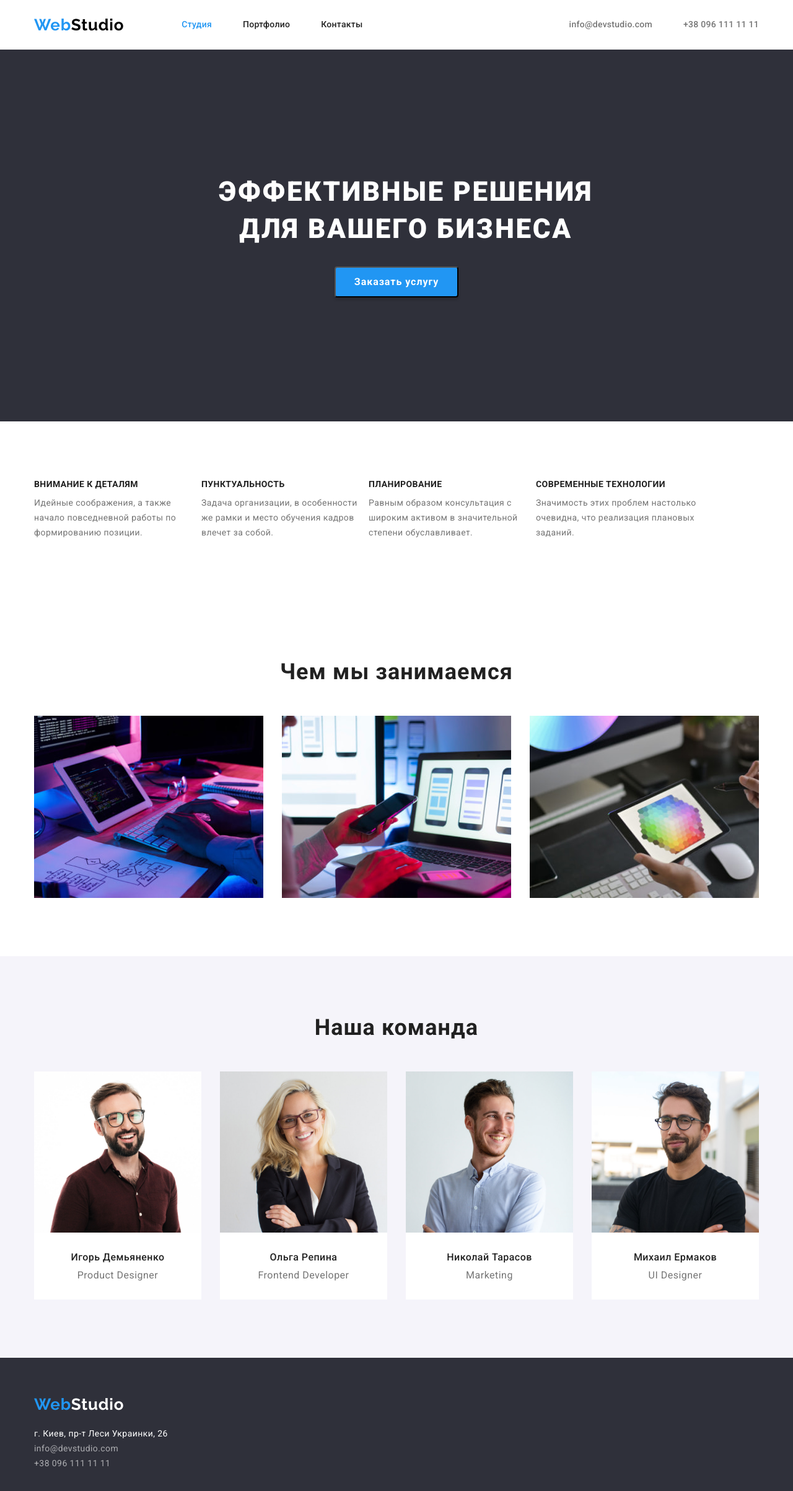
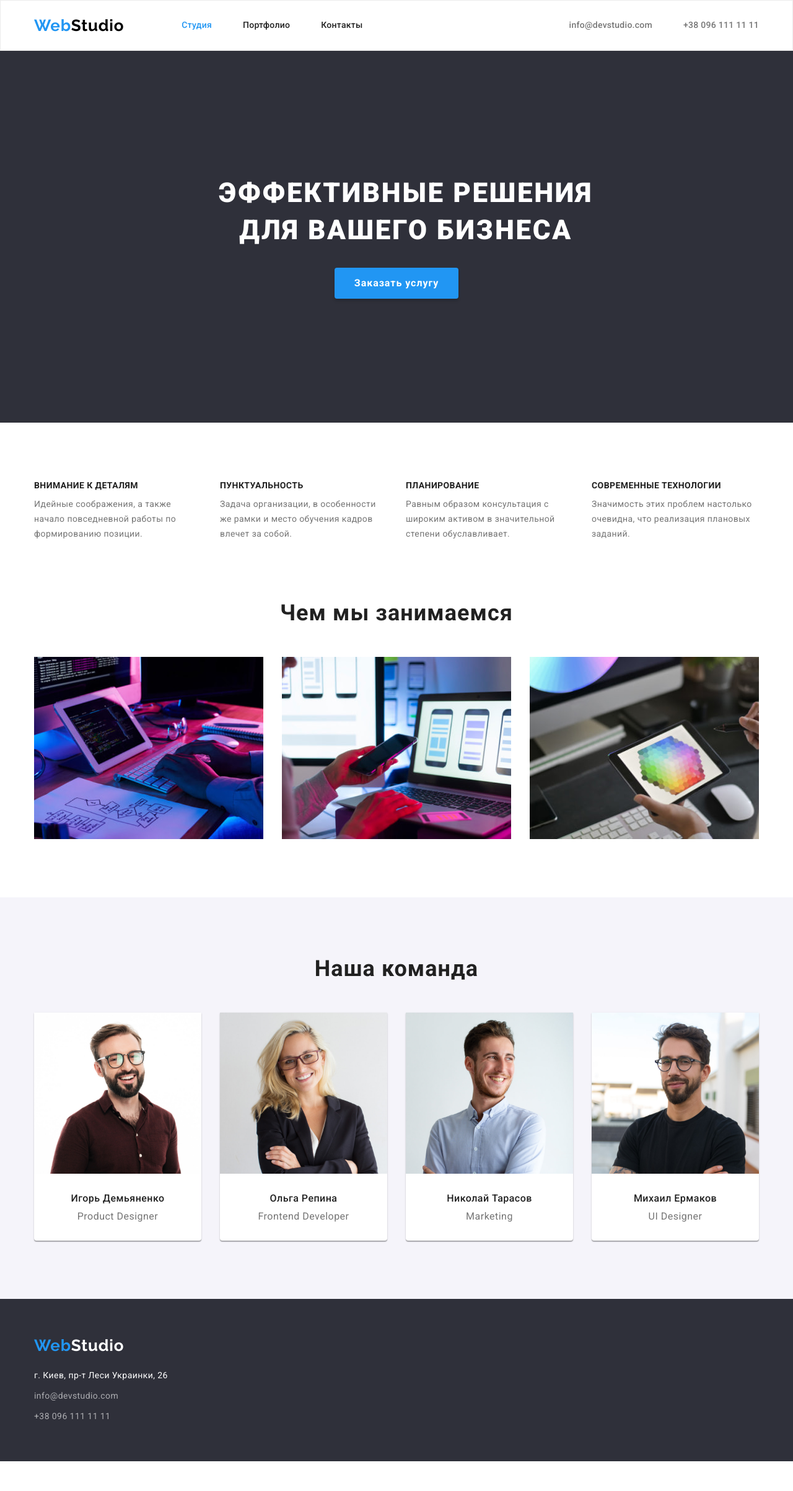
Before and after one commit to Oleksii26/goit-markup-hw-03, a plain HTML site: page index.html in a window 1280 px wide. Shown: the whole page at 62% size. After the commit the page ends 2358 px from the top, so only its background shows below. Drawn offline with nearby package versions, Linux system fonts and the light colour scheme.

Commit message:
chekpoint

```diff
--- a/css/styles.css
+++ b/css/styles.css
@@ -10,6 +10,8 @@
   --accent-bg-color: #2f303a;
   --main-bg-cl: #ffffff;
   --btn-hover-cl: #188ce8;
+  --section-team-color: #f5f4fa;
+  --our-team-color: #ffffff;
 }
 .visually-hidden {
   position: absolute;
@@ -41,6 +43,9 @@ p {
 }
 img {
   display: block;
+}
+header {
+  border: 1px solid #ececec;
 }
 .container {
   outline: 1px solid none;
@@ -134,7 +139,6 @@ img {
 
 .section-hero {
   background-color: var(--accent-bg-color);
-  height: 600px;
   align-items: center;
   padding-top: 200px;
   padding-bottom: 200px;
@@ -159,17 +163,16 @@ img {
 }
 
 .active-btn {
-  width: 200px;
-  height: 50px;
+  padding: 10px 32px;
   left: 700px;
   top: 430px;
   background: var(--accent-color);
   box-shadow: 0px 4px 4px rgba(0, 0, 0, 0.15);
   border-radius: 4px;
+  border: none;
 }
 .btn {
   font-family: var(--main-font);
-  font-style: normal;
   font-weight: 700;
   font-size: 16px;
   line-height: 1.88;
@@ -207,11 +210,13 @@ img {
 .Benefits-list {
   list-style: none;
   display: flex;
-  height: 101px;
-  width: 1170px;
 }
 .benefits-block {
   width: 270px;
+  margin-right: 30px;
+}
+.benefits-block:last-child {
+  margin-right: 0;
 }
 .Benefits {
   margin-bottom: 10px;
@@ -234,17 +239,18 @@ img {
 .our-team {
   list-style: none;
   display: flex;
-  width: 1170px;
-  height: 368px;
 }
 .our-team-item {
   margin-right: 30px;
-  width: 270px;
-  height: 368px;
-  background-color: white;
+  box-shadow: 0px 1px 3px rgba(0, 0, 0, 0.12), 0px 1px 1px rgba(0, 0, 0, 0.14),
+    0px 2px 1px rgba(0, 0, 0, 0.2);
+  border-radius: 0px 0px 4px 4px;
+
+  background-color: var(--our-team-color);
 }
-.our-team-item img {
-  margin-bottom: 30px;
+.wraper {
+  padding-top: 30px;
+  padding-bottom: 30px;
 }
 .our-team-item .name {
   margin-bottom: 10px;
@@ -252,7 +258,9 @@ img {
 .our-team-item:last-child {
   margin-right: 0;
 }
-
+.about {
+  padding-top: 0;
+}
 .about .list {
   display: flex;
 }
@@ -273,7 +281,7 @@ img {
   letter-spacing: 0.03em;
 }
 .section-team {
-  background-color: #f5f4fa;
+  background-color: var(--section-team-color);
 }
 .position {
   font-family: var(--main-font);
@@ -291,7 +299,6 @@ img {
 }
 .btn-container .btn-list {
   display: flex;
-  align-items: center;
   justify-content: center;
   margin-bottom: 50px;
 }
@@ -305,7 +312,7 @@ img {
 .item-btn:last-child {
   margin-right: 0;
 }
-.btn-page-2 {
+.btn-page-two {
   list-style: none;
   font-family: var(--main-font);
   font-style: normal;
@@ -313,21 +320,22 @@ img {
   font-size: 16px;
   line-height: 1.62;
   color: var(--secondary-text-cl);
-  background-color: #f5f4fa;
+  background-color: var(--section-team-color);
   cursor: pointer;
   letter-spacing: 0.03em;
   border: none;
   height: 38px;
   border-radius: 4px;
 }
-.btn-page-2:hover {
+.btn-page-two:hover,
+.btn-page-two:focus {
   color: var(--main-bg-cl);
   background-color: var(--accent-color);
+  box-shadow: 0px 3px 1px rgba(0, 0, 0, 0.1), 0px 1px 2px rgba(0, 0, 0, 0.08),
+    0px 2px 2px rgba(0, 0, 0, 0.12);
+  border-radius: 4px;
 }
-.btn-page-2:focus {
-  color: var(--main-bg-cl);
-  background-color: var(--accent-color);
-}
+
 .catalog {
   list-style: none;
   display: flex;
@@ -374,6 +382,7 @@ img {
 .footer-address {
   list-style: none;
   font-style: normal;
+  margin-top: 20px;
 }
 
 .list-1 {
@@ -384,6 +393,10 @@ img {
   color: var(--main-bg-cl);
   text-decoration: none;
   letter-spacing: 0.03em;
+}
+.list-1:hover,
+.list-1:focus {
+  color: var(--accent-color);
 }
 .list-2 {
   font-family: var(--main-font);
@@ -411,6 +424,11 @@ img {
   padding-bottom: 60px;
 }
 .logo-footer {
-  margin-bottom: 20px;
-  display: block;
+  margin-right: 0;
 }
+.footer-items {
+  margin-bottom: 9px;
+}
+.footer-items:last-child {
+  margin-bottom: 0;
+}
--- a/index.html
+++ b/index.html
@@ -117,28 +117,28 @@
           <ul class="our-team list">
             <li class="our-team-item">
               <img src="./img/teams/ihor.jpg" alt="Игорь Демьяненко" width="270" height="260" />
-              <div>
+              <div class="wraper">
                 <h3 class="name">Игорь Демьяненко</h3>
                 <p lang="en" class="position">Product Designer</p>
               </div>
             </li>
             <li class="our-team-item">
               <img src="./img/teams/olha.jpg" alt="Ольга Репина" width="270" height="260" />
-              <div class="name-position">
+              <div class="wraper">
                 <h3 class="name">Ольга Репина</h3>
                 <p lang="en" class="position">Frontend Developer</p>
               </div>
             </li>
             <li class="our-team-item">
               <img src="./img/teams/nikolay.jpg" alt="Николай Тарасов" width="270" height="260" />
-              <div>
+              <div class="wraper">
                 <h3 class="name">Николай Тарасов</h3>
                 <p lang="en" class="position">Marketing</p>
               </div>
             </li>
             <li class="our-team-item">
               <img src="./img/teams/misha.jpg" alt="Михаил Ермаков" width="270" height="260" />
-              <div>
+              <div class="wraper">
                 <h3 class="name">Михаил Ермаков</h3>
                 <p lang="en" class="position">UI Designer</p>
               </div>
@@ -154,7 +154,7 @@
         >
         <address>
           <ul class="footer-address list">
-            <li>
+            <li class="footer-items">
               <a
                 href="https://goo.gl/maps/iHPk22q8Q6fAZVJF9"
                 target="_blank"
@@ -163,8 +163,12 @@
                 >г. Киев, пр-т Леси Украинки, 26
               </a>
             </li>
-            <li><a href="mailto:info@devstudio.com" class="list-2">info@devstudio.com</a></li>
-            <li><a href="tel:+380961111111" class="list-2">+38 096 111 11 11</a></li>
+            <li class="footer-items">
+              <a href="mailto:info@devstudio.com" class="list-2">info@devstudio.com</a>
+            </li>
+            <li class="footer-items">
+              <a href="tel:+380961111111" class="list-2">+38 096 111 11 11</a>
+            </li>
           </ul>
         </address>
       </div>
```
Also changed, not shown: portfolio.html (+12 -8 lines).
